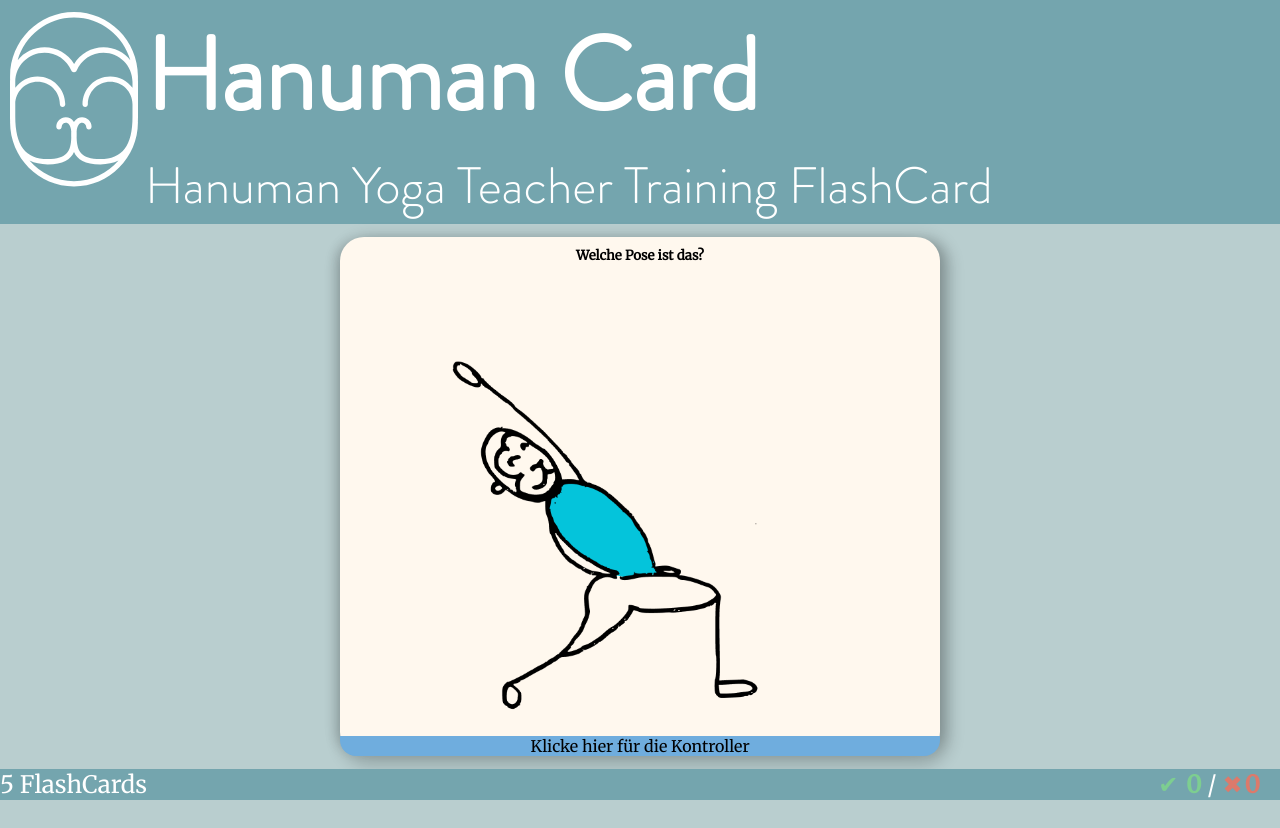
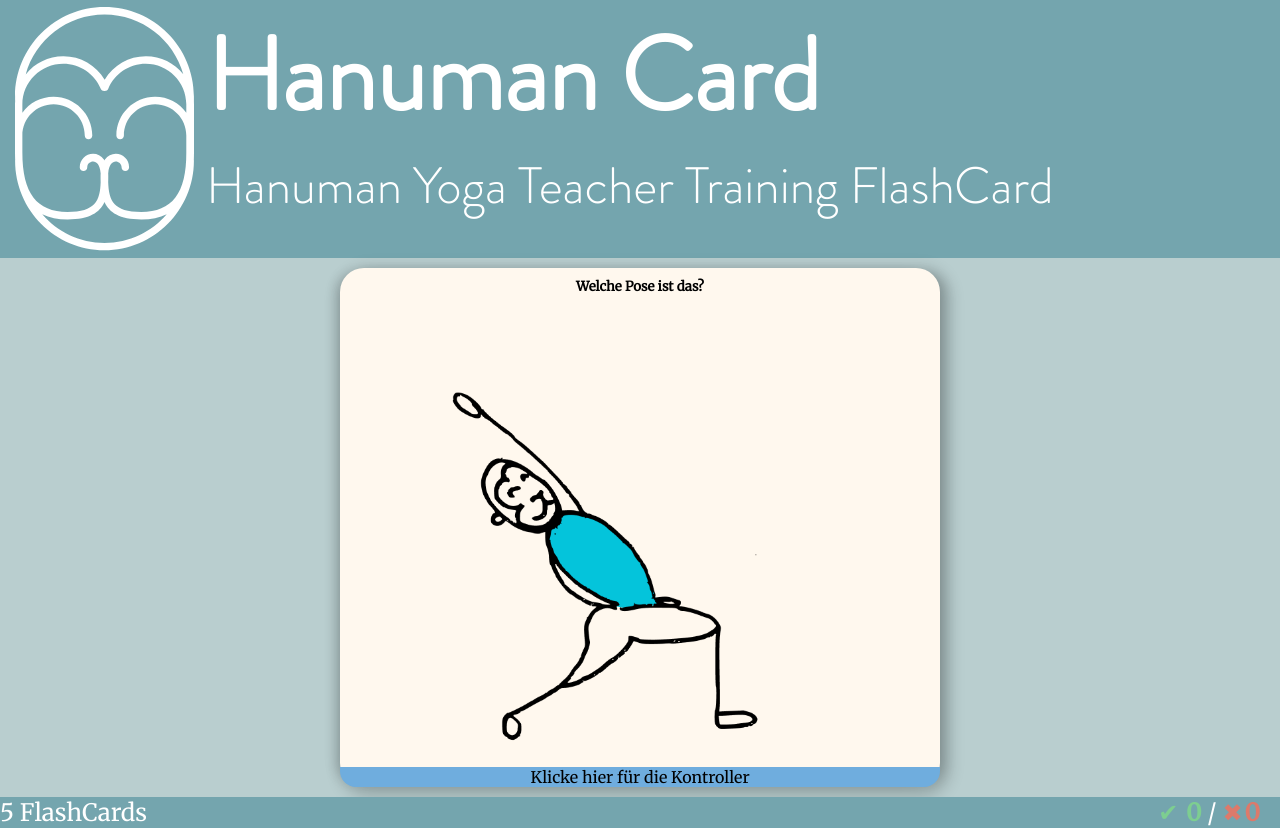
Before and after one commit to BenjaminBrodwolf/PWA-HanumanCard, a plain HTML site: page index.html in a window 1280 px wide. Before the commit the page ends 800 px from the top, so only its background shows below. Drawn offline with Linux system fonts and the light colour scheme.

```diff
--- a/css/style.css
+++ b/css/style.css
@@ -34,6 +34,10 @@
 }
 
 .header {
+    float: left;
+
+
+
     text-align: center;
     width: 100%;
     padding: 2px 10px;
@@ -42,11 +46,11 @@
 }
 
 .header img {
-    padding-top: 10px;
  float: left;
-    vertical-align: middle;
 
-    width: 10vw;
+    padding: 5px;
+
+    width: 15%;
     height: auto;
 
     /*max-width: 150px;*/
@@ -54,6 +58,7 @@
 
 .headerText {
     float: left;
+    width: 85%;
 
     font-family: "Brandon Grotesque Light", "Segoe Print", sans-serif;
     color: #ffffff;
```
